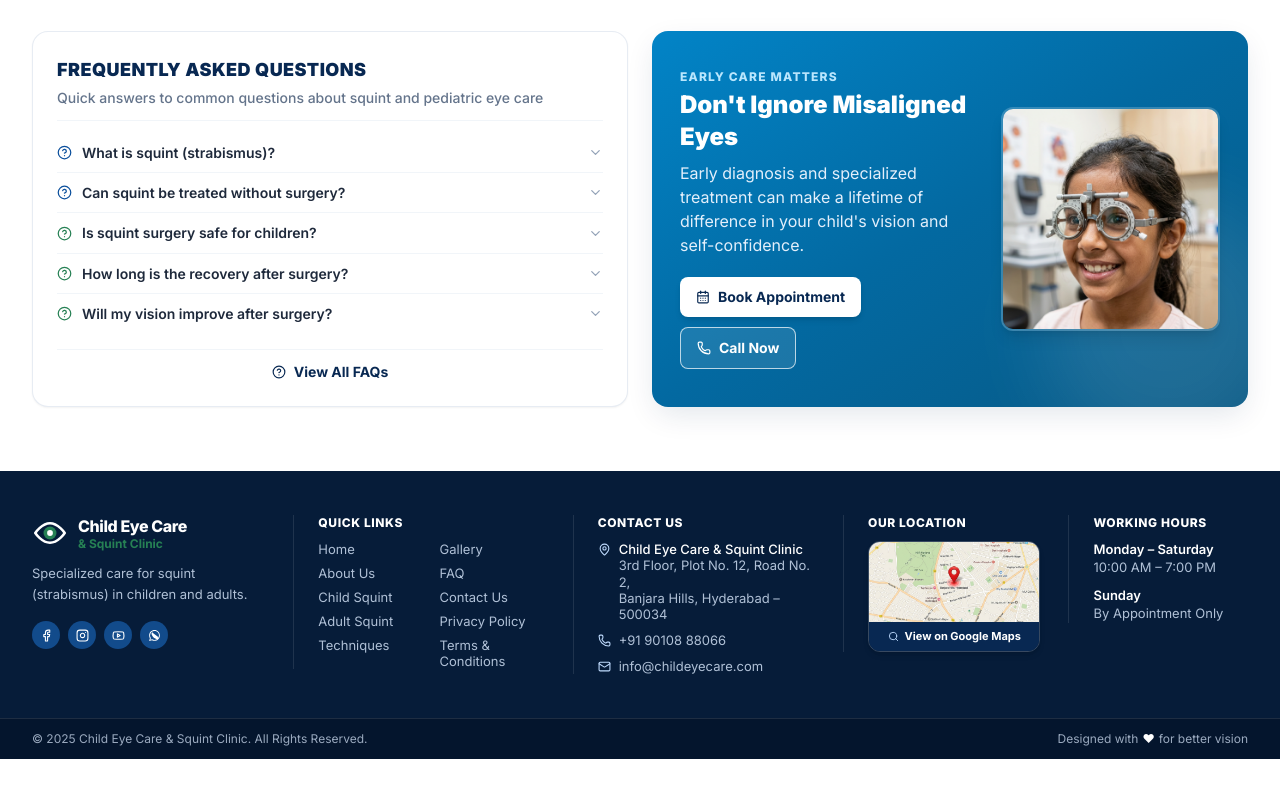
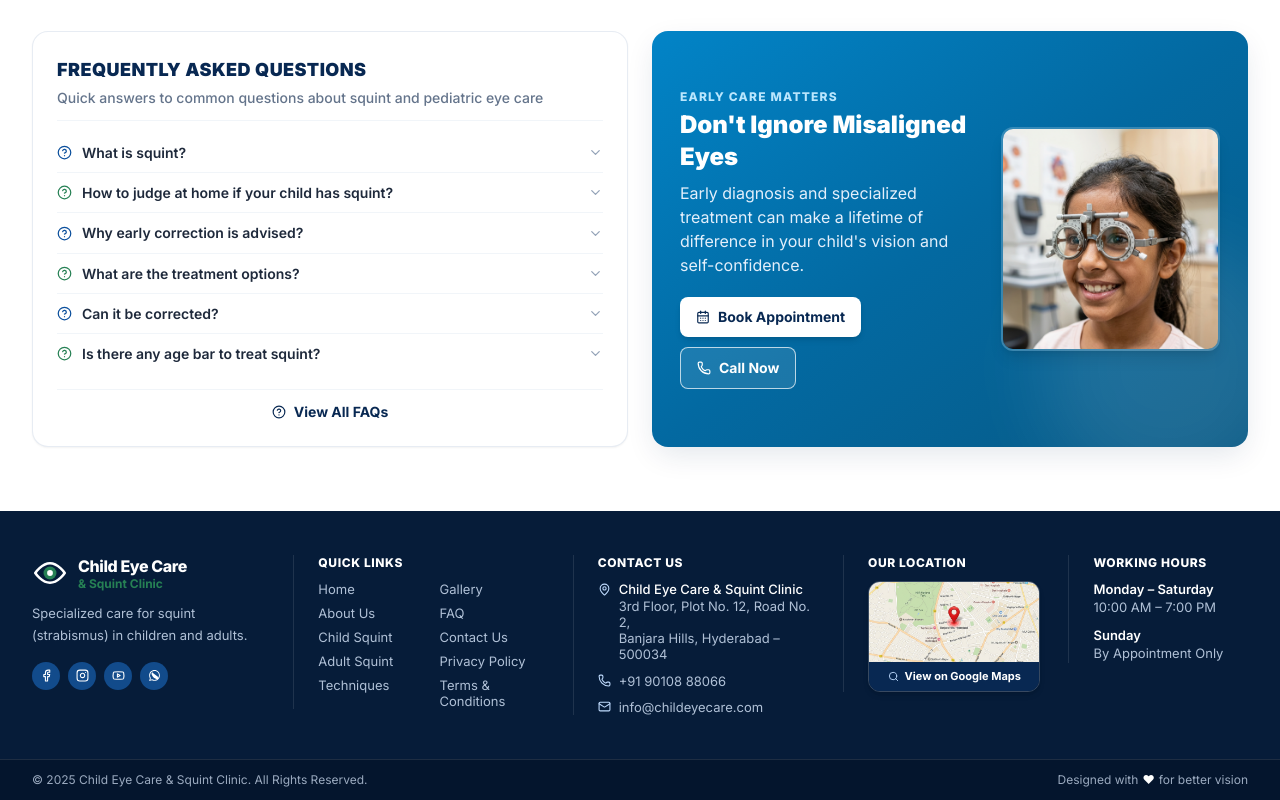
Before and after one commit to alitaha1447/eye-care, a React (Vite) app: page / in a window 1280 px wide. Shown: the part 1849-2649 px from the top of the page. Before the commit the page ends 2608 px from the top, so only its background shows below. Built offline with nearby package versions, Linux system fonts and the light colour scheme; no server answers.

Commit message:
update the FAQ questions and answer

```diff
--- a/src/App.jsx
+++ b/src/App.jsx
@@ -19,7 +19,7 @@ export default function App() {
       <Header />
       <Routes>
         <Route path="/" element={<Home />} />
-        {/* <Route path="/about" element={<About />} /> */}
+        <Route path="/about" element={<About />} />
         {/* <Route path="/child-squint" element={<ChildSquint />} /> */}
         {/* <Route path="/adult-squint" element={<AdultSquint />} /> */}
         {/* <Route path="/techniques" element={<Techniques />} /> */}
--- a/src/pages/Faq.jsx
+++ b/src/pages/Faq.jsx
@@ -1,26 +1,40 @@
 import PageBanner from '../components/PageBanner'
 
 const faqs = [
-  [
-    'What is squint (strabismus)?',
-    'Squint is a condition where the eyes do not look in the same direction at the same time. One eye may turn in, out, up, or down while the other looks straight ahead.',
-  ],
-  [
-    'Can squint be cured completely?',
-    'Yes! Depending on the type and cause, squint can be effectively corrected with glasses, patching therapy, vision exercises, or microsurgical realignment.',
-  ],
-  [
-    'At what age should squint treatment begin?',
-    'Treatment should begin as early as possible. Early detection in children prevents lazy eye (amblyopia) and restores 3D stereoscopic vision.',
-  ],
-  [
-    'Is squint surgery safe for children?',
-    'Squint surgery is a very common, highly refined microsurgical procedure performed under gentle general anesthesia with rapid recovery.',
-  ],
-  [
-    'Do adults also benefit from squint surgery?',
-    'Yes, adults of any age can undergo successful squint realignment to restore straight eyes, eliminate double vision, and boost self-confidence.',
-  ],
+  {
+    q: 'What is squint?',
+    a: 'A squint, or strabismus, is a condition in which the eyes do not align properly. One eye turns inwards, upwards, downwards, or outwards, while the other one focuses at one spot.',
+  },
+  {
+    q: 'How to judge at home if your child has squint?',
+    a: 'In children affected eye might turn in towards the nose or outwards or less commonly upwards or downwards. Infant sometimes look like this from birth, they need an eye evaluation to rule out true or pseudosquint around 3-4 months of age. If the squint is constant, might need early examination.',
+  },
+  {
+    q: 'Why early correction is advised?',
+    a: 'Squint in children less than 7 years old may impair visual development of the affected eye. Unless treated before the age of 7–8 years, this can become permanent. The fixating eye will see clearly, while the deviating eye will have reduced visual acuity permanently and underdeveloped 3D vision.',
+  },
+  {
+    q: 'What are the treatment options?',
+    a: (
+      <div>
+        <p className="mb-1.5 font-medium text-slate-700">Treatment options:</p>
+        <ul className="list-disc pl-5 space-y-1">
+          <li>Glasses &ndash; some type of squint can be corrected by glasses only, others need surgical correction.</li>
+          <li>Special glasses in some cases &ndash; prismatic glasses.</li>
+          <li>Exercises.</li>
+          <li>Surgery.</li>
+        </ul>
+      </div>
+    ),
+  },
+  {
+    q: 'Can it be corrected?',
+    a: 'Yes. Treatment for squint is possible but the treatment must begin as early as possible for best chances of improvement.',
+  },
+  {
+    q: 'Is there any age bar to treat squint?',
+    a: 'Squint can also be corrected in adulthood but giving cosmetic results only with no improvement in vision or 3-D perception (if treated timely in adulthood).',
+  },
 ]
 
 export default function Faq() {
@@ -34,7 +48,7 @@ export default function Faq() {
       />
       <section className="container-clinic max-w-4xl py-12 lg:py-16">
         <div className="grid gap-3.5">
-          {faqs.map(([q, a]) => (
+          {faqs.map(({ q, a }) => (
             <details
               key={q}
               className="group rounded-xl border border-slate-200/80 bg-white p-5 shadow-xs transition hover:border-clinic-green/50"
@@ -42,7 +56,7 @@ export default function Faq() {
               <summary className="cursor-pointer text-sm sm:text-base font-bold text-[#082852] outline-none marker:text-clinic-green">
                 {q}
               </summary>
-              <p className="mt-3 text-sm sm:text-[15px] leading-relaxed text-slate-600">{a}</p>
+              <div className="mt-3 text-sm sm:text-[15px] leading-relaxed text-slate-600">{a}</div>
             </details>
           ))}
         </div>
--- a/src/pages/Home.jsx
+++ b/src/pages/Home.jsx
@@ -130,28 +130,43 @@ const galleryThumbs = [
 
 const faqs = [
   {
-    q: 'What is squint (strabismus)?',
-    a: 'Squint is a condition where both eyes do not look in the same direction at the same time. While one eye looks straight ahead, the other turns inward, outward, upward, or downward.',
+    q: 'What is squint?',
+    a: 'A squint, or strabismus, is a condition in which the eyes do not align properly. One eye turns inwards, upwards, downwards, or outwards, while the other one focuses at one spot.',
     iconColor: 'blue',
   },
   {
-    q: 'Can squint be treated without surgery?',
-    a: 'Yes, in several cases squint can be managed effectively with corrective eyeglasses, prism lenses, vision therapy, or eye patch occlusion exercises, especially when diagnosed early.',
+    q: 'How to judge at home if your child has squint?',
+    a: 'In children affected eye might turn in towards the nose or outwards or less commonly upwards or downwards. Infant sometimes look like this from birth, they need an eye evaluation to rule out true or pseudosquint around 3-4 months of age. If the squint is constant, might need early examination.',
+    iconColor: 'green',
+  },
+  {
+    q: 'Why early correction is advised?',
+    a: 'Squint in children less than 7 years old may impair visual development of the affected eye. Unless treated before the age of 7–8 years, this can become permanent. The fixating eye will see clearly, while the deviating eye will have reduced visual acuity permanently and underdeveloped 3D vision.',
     iconColor: 'blue',
   },
   {
-    q: 'Is squint surgery safe for children?',
-    a: 'Yes, squint surgery is a standard, highly refined microsurgical procedure performed under general anesthesia with exceptional safety and precision protocols.',
+    q: 'What are the treatment options?',
+    a: (
+      <div>
+        <p className="mb-1 font-medium text-slate-700">Treatment options:</p>
+        <ul className="list-disc pl-4 space-y-1">
+          <li>Glasses &ndash; some type of squint can be corrected by glasses only, others need surgical correction.</li>
+          <li>Special glasses in some cases &ndash; prismatic glasses.</li>
+          <li>Exercises.</li>
+          <li>Surgery.</li>
+        </ul>
+      </div>
+    ),
     iconColor: 'green',
   },
   {
-    q: 'How long is the recovery after surgery?',
-    a: 'Most children and adults resume their normal routine activities within 3 to 7 days. Mild redness or irritation typically subsides within 2 to 3 weeks.',
-    iconColor: 'green',
+    q: 'Can it be corrected?',
+    a: 'Yes. Treatment for squint is possible but the treatment must begin as early as possible for best chances of improvement.',
+    iconColor: 'blue',
   },
   {
-    q: 'Will my vision improve after surgery?',
-    a: 'Squint surgery properly aligns the eye muscles. When combined with appropriate visual rehabilitation, it promotes binocular single vision, stereopsis (depth perception), and eliminates double vision.',
+    q: 'Is there any age bar to treat squint?',
+    a: 'Squint can also be corrected in adulthood but giving cosmetic results only with no improvement in vision or 3-D perception (if treated timely in adulthood).',
     iconColor: 'green',
   },
 ]
@@ -733,9 +748,9 @@ export default function Home() {
                       />
                     </button>
                     {openFaq === idx && (
-                      <p className="mt-2 text-xs sm:text-sm leading-relaxed text-slate-600 pl-6">
+                      <div className="mt-2 text-xs sm:text-sm leading-relaxed text-slate-600 pl-6">
                         {faq.a}
-                      </p>
+                      </div>
                     )}
                   </div>
                 ))}
```
